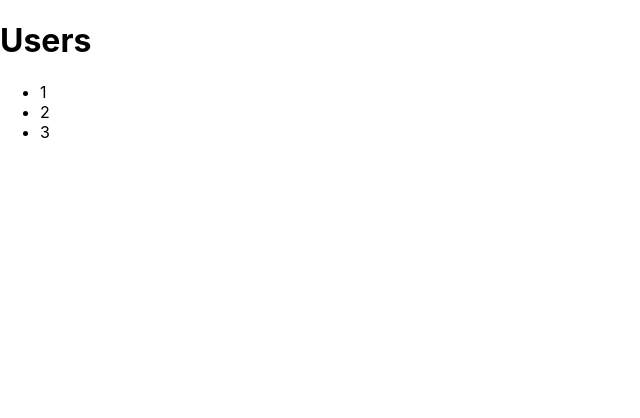
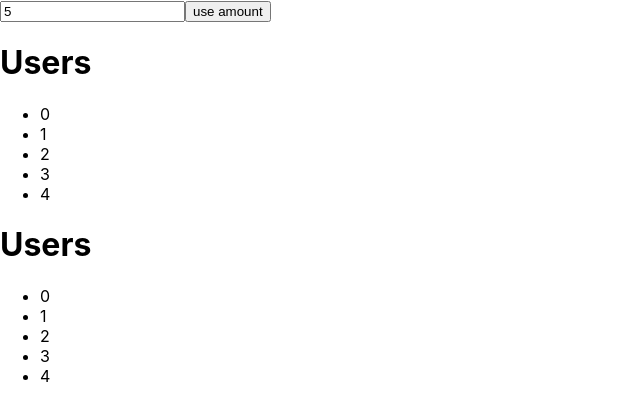
Before and after one commit to AdrianValdes/react-optimizations, a React (Create React App) app: page / in a window 1280 px wide. Shown: the top 418 px of the page, without its empty margins (0-640 px from the left). Built offline with nearby package versions, Linux system fonts and the light colour scheme.

Commit message:
use React.memo to memoized a component and avoid re-renders

```diff
--- a/src/App.js
+++ b/src/App.js
@@ -1,20 +1,50 @@
 import React, {useEffect, useState} from "react";
 import {returnUsers} from "./api/fetchUsers";
 import {useForceRender} from "./hooks/useForceRerender";
+import {MemoizedUserList} from "./users/MemoizedUserList";
 import {UserList} from "./users/UserList";
 
 function App() {
-    const [users, setUsers] = useState(undefined);
+    const [users, setUsers] = useState([]);
+    const [amount, setAmount] = useState(5);
+    const [value, setValue] = useState(amount);
+
     useForceRender(2000);
+
+    const handleSubmit = (e) => {
+        e.preventDefault();
+        setAmount(value);
+    };
+
     useEffect(() => {
         const fetchUsers = async () => {
-            const users = await returnUsers();
-
+            const users = await returnUsers(amount);
             setUsers(users);
         };
         fetchUsers();
-    }, []);
-    return <div>{users && <UserList users={users} />}</div>;
+    }, [amount]);
+
+    // if we pass userListModified as the value of the users prop, the MemoizedUserList component will always re-render
+    // const userListModified = users.map((user) => user + 1);
+
+    return (
+        <div>
+            <div>
+                <form onSubmit={handleSubmit}>
+                    <input
+                        type="number"
+                        value={value}
+                        onChange={(e) => setValue(e.target.value)}
+                    />
+                    <button>use amount</button>
+                </form>
+            </div>
+            {/* Renders every time useForceRender runs */}
+            <UserList users={users} />
+            {/* Renders just when amount changes */}
+            <MemoizedUserList users={users} />
+        </div>
+    );
 }
 
 export default App;
--- a/src/api/fetchUsers.js
+++ b/src/api/fetchUsers.js
@@ -1,7 +1,8 @@
-export const returnUsers = async () => {
+export const returnUsers = async (amount) => {
     const usersPromise = new Promise((resolve, reject) => {
         setTimeout(() => {
-            resolve([1, 2, 3]);
+            const users = Array.from({length: amount}, (_, i) => i);
+            resolve(users);
         }, 100);
     });
     const data = await usersPromise;
--- /dev/null
+++ b/src/users/MemoizedUserList.js
@@ -0,0 +1,35 @@
+import React, {useMemo} from "react";
+import {array} from "prop-types";
+
+const UserList = ({users}) => {
+    console.info("MemoizedUserList rendered");
+
+    const memoizedItems = useMemo(() => {
+        return users.map((user) => {
+            console.info("MemoizedUserList item rendered");
+            return <li key={user}>{user}</li>;
+        });
+    }, [users]);
+
+    return (
+        <div>
+            <h1>Users</h1>
+
+            {/* Renders one time */}
+            <ul>{memoizedItems}</ul>
+
+            {/* Renders every time */}
+            {/* <ul>
+                {users.map((user) => {
+                    console.log("item", user);
+                    return <li key={user}>{user}</li>;
+                })}
+            </ul> */}
+        </div>
+    );
+};
+export const MemoizedUserList = React.memo(UserList);
+
+UserList.propTypes = {
+    users: array.isRequired
+};
```
